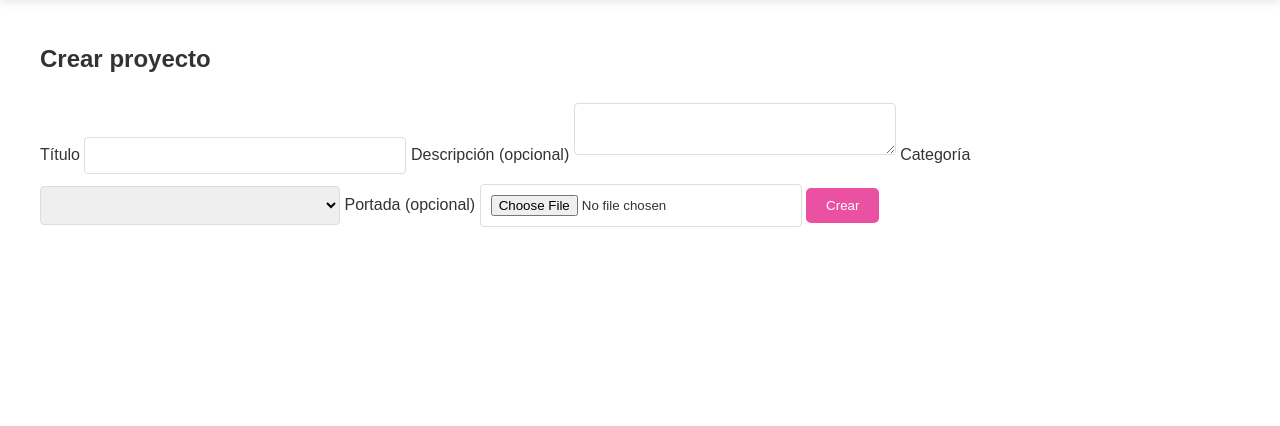
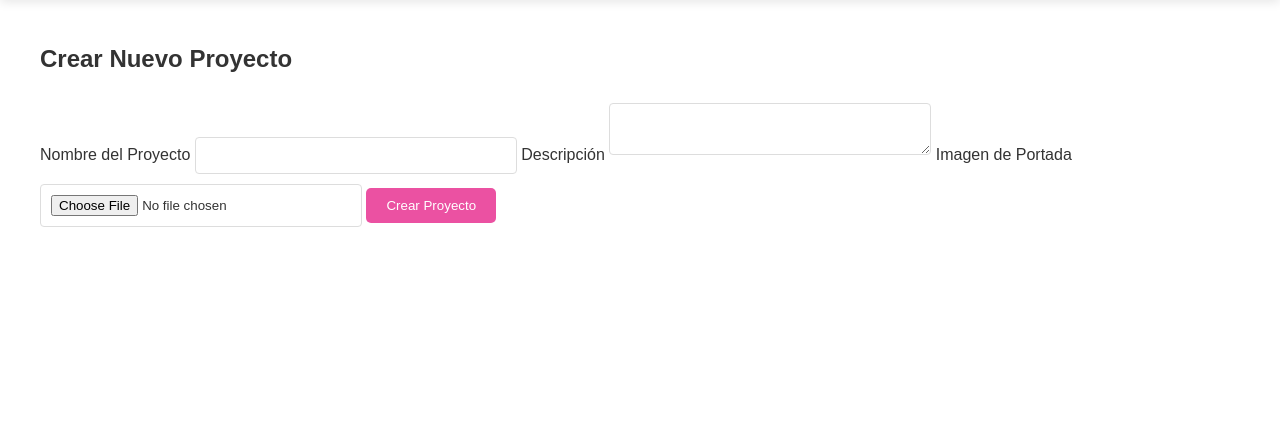
Before and after one commit to donpeperabe/Karla-Rabe-Design-Demo, a Flask app: page /dashboard/proyecto/crear in a window 1280 px wide. Shown: the part 230-656 px from the top of the page. Run offline with Flask 3, Linux system fonts and the light colour scheme; a user stored in the database is signed in; lists and menus that the app fills with data are empty.

Commit message:
Update proyecto_crear.html

```diff
--- a/templates/dashboard/proyecto_crear.html
+++ b/templates/dashboard/proyecto_crear.html
@@ -1,24 +1,17 @@
 {% extends "base.html" %}
-{% block title %}Crear proyecto - Dashboard{% endblock %}
+{% block title %}Crear Proyecto - Dashboard{% endblock %}
 {% block content %}
-<h2>Crear proyecto</h2>
+<h2>Crear Nuevo Proyecto</h2>
 <form method="POST" enctype="multipart/form-data">
-  <label>Título</label>
-  <input type="text" name="title" required>
+  <label>Nombre del Proyecto</label>
+  <input type="text" name="name" required>
 
-  <label>Descripción (opcional)</label>
+  <label>Descripción</label>
   <textarea name="description"></textarea>
 
-  <label>Categoría</label>
-  <select name="category_id" required>
-    {% for c in categories %}
-      <option value="{{ c.id }}">{{ c.name }}</option>
-    {% endfor %}
-  </select>
+  <label>Imagen de Portada</label>
+  <input type="file" name="cover_image" accept="image/*">
 
-  <label>Portada (opcional)</label>
-  <input type="file" name="cover" accept="image/*">
-
-  <button type="submit">Crear</button>
+  <button type="submit">Crear Proyecto</button>
 </form>
 {% endblock %}
```
